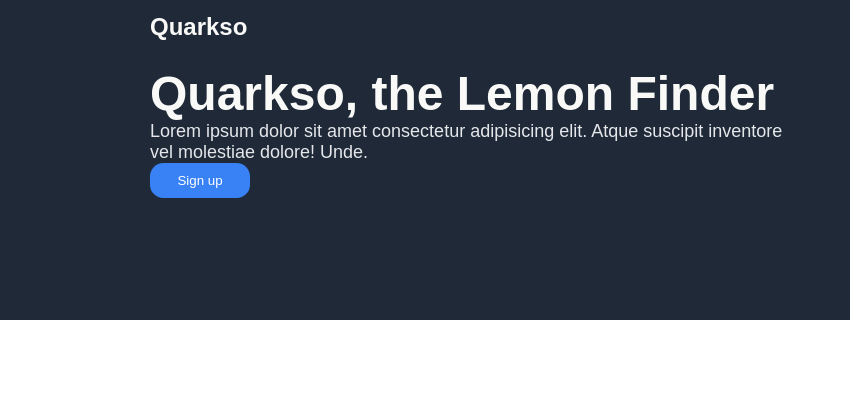
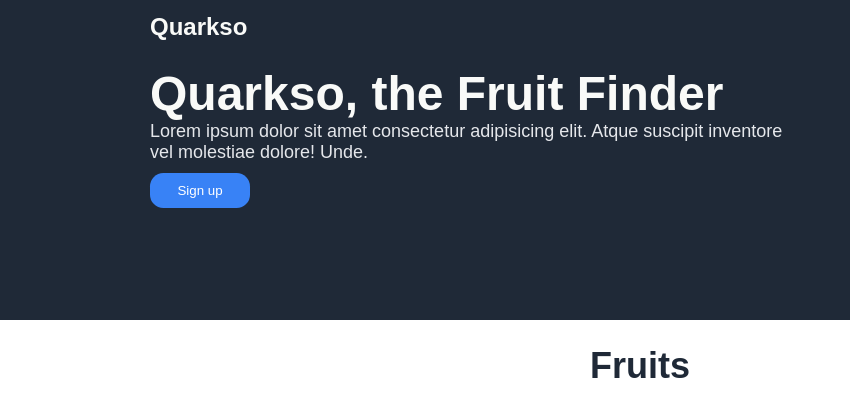
Before and after one commit to DylanMeshoo/odin-landing-page, a plain HTML site: page index.html in a window 1280 px wide. Shown: the full height of the page, 0-850 px from the left. Drawn offline with Linux system fonts and the light colour scheme; grey boxes are pictures that could not be loaded.

Commit message:
Make section 2 title and section 1 adjustments
Add a pointer cursor to the "sign up" button.
Add a margin between the button and the description.

```diff
--- a/index.html
+++ b/index.html
@@ -22,7 +22,7 @@
         <div id="section1-main">
             <div id="section1-main-text">
                 <div id="section1-main-title">
-                    Quarkso, the Lemon Finder
+                    Quarkso, the Fruit Finder
                 </div>
                 <div id="section1-main-description">
                     Lorem ipsum dolor sit amet consectetur adipisicing elit. Atque suscipit inventore vel molestiae dolore! Unde.
@@ -37,7 +37,13 @@
 
     </div>
     <div id="section2">
-
+        <div id="section2-title">
+            Fruits
+        </div>
+        <div id="section2-box1"></div>
+        <div id="section2-box2"></div>
+        <div id="section2-box3"></div>
+        <div id="section2-box4"></div>
     </div>
     <div id="section3">
 
--- a/style.css
+++ b/style.css
@@ -14,6 +14,8 @@ body {
 #section4 {
     height: 25%;
 }
+
+/* Section 1 */
 
 #section1 {
     background-color: #1F2937;
@@ -71,9 +73,27 @@ body {
     border-radius: 1em;
     padding: 10px;
     width: 100px;
+    margin-top: 10px;
+    cursor: pointer;
 }
 
 #section1-image {
     width: 300px;
     margin-left: 25px;
 }
+
+/* Section 2 */
+
+#section2 {
+    padding: 25px;
+    display: flex;
+    flex-direction: column;
+}
+
+#section2-title {
+    color: #1F2937;
+    font-family: Arial, Helvetica, sans-serif;
+    font-size: 36px;
+    font-weight: bolder;
+    align-self: center;
+}
```
